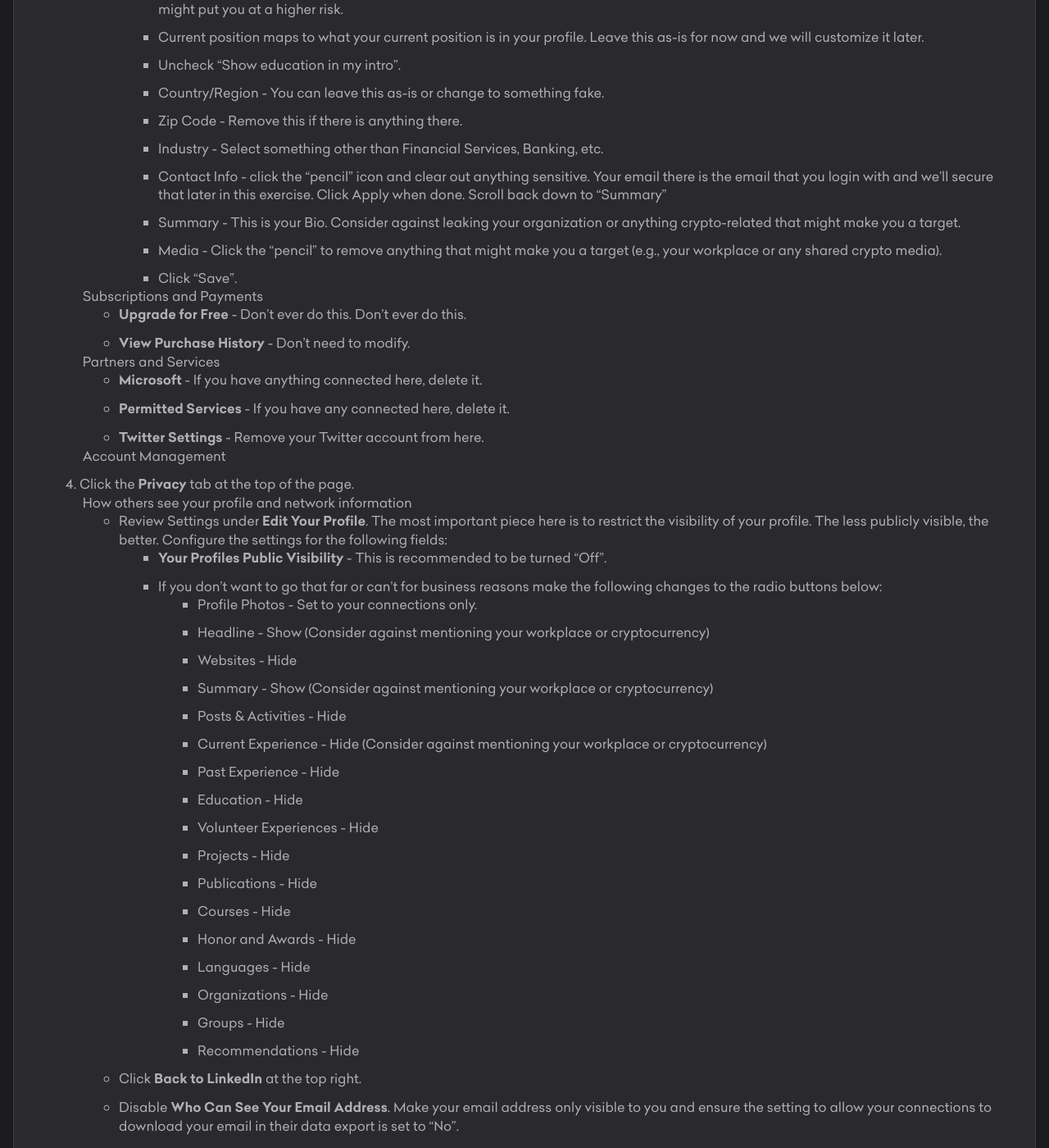
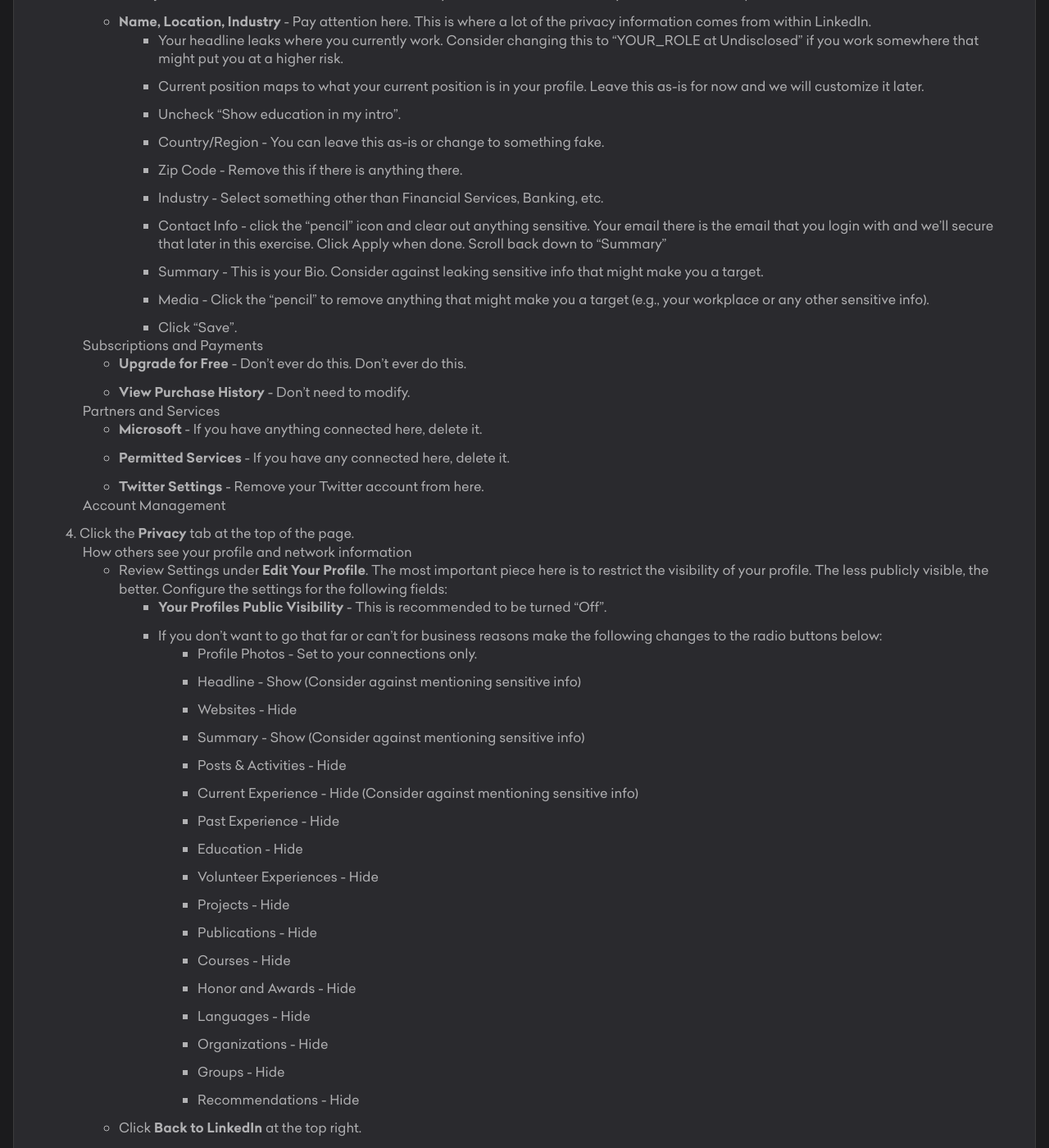
Before and after one commit to krakensecuritylabs/canisecure, a Jekyll site: the page built from _guides/linkedin.md, in a window 1280 px wide and 1400 px high, scrolled down 990 px. Shown: the whole window at 82% size. Built offline with Jekyll 4.4.1, drawn with Linux system fonts in a browser that asks for light colours; some of the changed text lies outside the part shown.

Commit message:
linkedin fix

```diff
--- a/_guides/linkedin.md
+++ b/_guides/linkedin.md
@@ -36,8 +37,8 @@ Navigate to your account information to view your **LinkedIn Security & Privacy
         -   Zip Code - Remove this if there is anything there.
         -   Industry - Select something other than Financial Services, Banking, etc.
         -   Contact Info - click the "pencil" icon and clear out anything sensitive. Your email there is the email that you login with and we'll secure that later in this exercise. Click Apply when done. Scroll back down to "Summary"
-        -   Summary - This is your Bio. Consider against leaking your organization or anything crypto-related that might make you a target.
-        -   Media - Click the "pencil" to remove anything that might make you a target (e.g., your workplace or any shared crypto media).
+        -   Summary - This is your Bio. Consider against leaking sensitive info that might make you a target.
+        -   Media - Click the "pencil" to remove anything that might make you a target (e.g., your workplace or any other sensitive info).
         -   Click "Save".
 
      Subscriptions and Payments
@@ -61,11 +62,11 @@ Navigate to your account information to view your **LinkedIn Security & Privacy
         -   **Your Profiles Public Visibility** - This is recommended to be turned "Off".
         -   If you don't want to go that far or can't for business reasons make the following changes to the radio buttons below:
             -   Profile Photos - Set to your connections only.
-            -   Headline - Show (Consider against mentioning your workplace or cryptocurrency)
+            -   Headline - Show (Consider against mentioning sensitive info)
             -   Websites - Hide
-            -   Summary - Show (Consider against mentioning your workplace or cryptocurrency)
+            -   Summary - Show (Consider against mentioning sensitive info)
             -   Posts & Activities - Hide
-            -   Current Experience - Hide (Consider against mentioning your workplace or cryptocurrency)
+            -   Current Experience - Hide (Consider against mentioning sensitive info)
             -   Past Experience - Hide
             -   Education - Hide
             -   Volunteer Experiences - Hide
```
Also changed, not shown: other parts of _guides/linkedin.md (+1 -0 lines).
